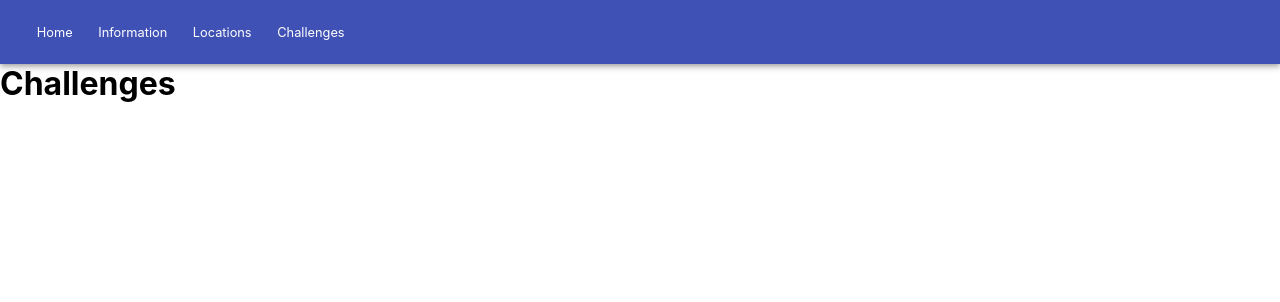
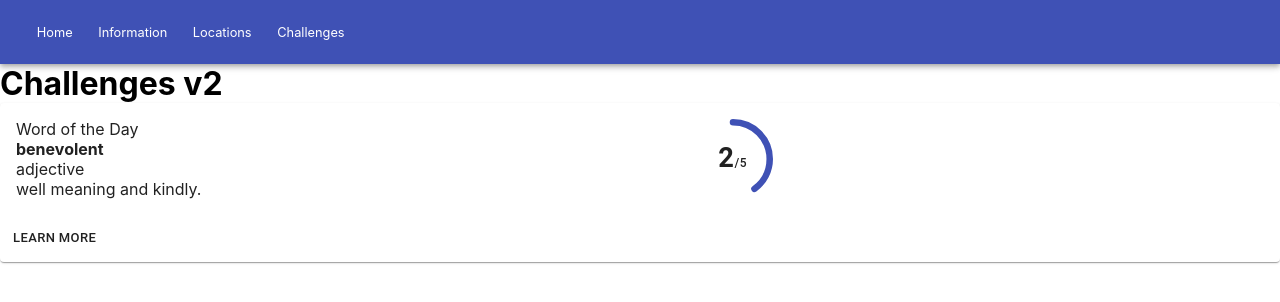
Before and after one commit to alphabetsoop/pwa-react, a Next.js app: page /challenges in a window 1280 px wide. Shown: the top 302 px of the page. Built offline with nearby package versions, Linux system fonts and the light colour scheme.

Commit message:
Sample challenges

```diff
--- /dev/null
+++ b/components/challengecard.js
@@ -0,0 +1,64 @@
+import Card from '@material-ui/core/Card';
+import CardActions from '@material-ui/core/CardActions';
+import CardContent from '@material-ui/core/CardContent';
+import CardMedia from '@material-ui/core/CardMedia';
+import Button from '@material-ui/core/Button';
+import CircularProgress from '@material-ui/core/CircularProgress';
+import Typography from '@material-ui/core/Typography';
+import Box from '@material-ui/core/Box';
+
+
+export function CircularProgressCaption(props) {
+
+    const val = Math.round(100*(props.current/props.total))
+
+    return (
+        <Box position="relative" display="inline-flex">
+          <CircularProgress variant="determinate"
+            className="spinner"
+            value={val}
+            size={80}
+            {...props}
+          />
+          <Box className="spinner-text-box" >
+            <p className="caption">
+                <span className='large'>{props.current}</span><span className='tiny'>/{props.total}</span>
+            </p>
+          </Box>
+        </Box>
+      )
+}
+
+const ChallengeCard = (props) => {
+    return (
+        <Card>
+          <CardContent className="container-full">
+            <div className="container-about">
+                <p color="textSecondary">
+                Word of the Day
+                </p>
+
+                <p><b>benevolent</b></p>
+
+                <p color="textSecondary">
+                adjective
+                </p>
+                <p variant="body2" component="p">
+                well meaning and kindly.
+                <br />
+                </p>
+            </div>
+
+            <div className="container-progress">
+                <CircularProgressCaption current={2} total={5} />
+            </div>
+
+          </CardContent>
+          <CardActions>
+            <Button size="small">Learn More</Button>
+          </CardActions>
+        </Card>
+      );
+}
+
+export default ChallengeCard
--- a/package.json
+++ b/package.json
@@ -2,7 +2,7 @@
   "name": "progressive-web-app",
   "version": "0.1.0",
   "scripts": {
-    "dev": "next dev",
+    "dev": "NODE_ENV=development next dev",
     "build": "next build",
     "start": "next start"
   },
--- a/pages/_app.js
+++ b/pages/_app.js
@@ -35,7 +35,7 @@ export default function MyApp({ Component, pageProps }) {
         <title>Recycling PWA</title>
 
         <link rel="manifest" href="/manifest.json" />
-        <script src="https://kit.fontawesome.com/bae1753173.js" crossorigin="anonymous"></script>
+        <script src="https://kit.fontawesome.com/bae1753173.js" crossOrigin="anonymous"></script>
       </Head>
       <Navigation value={page} onChange={(evt, value) => { setPage(value) }}/>
       <Component {...pageProps} />
--- a/pages/challenges.js
+++ b/pages/challenges.js
@@ -1,9 +1,11 @@
 import React from 'react'
+import ChallengeCard from '../components/challengecard.js'
 
 const challenges = () => {
   return (
     <div>
-      <h1>Challenges</h1>
+      <h1>Challenges v2 </h1>
+      <ChallengeCard />
     </div>
   )
 }
--- a/styles/challenges.css
+++ b/styles/challenges.css
@@ -0,0 +1,49 @@
+
+.spinner  {
+    stroke-linecap: round;
+}
+
+.caption {
+    font-family: "Roboto", "Helvetica", "Arial", sans-serif;
+    font-weight: 500;
+    line-height: 1.66;
+    letter-spacing: 0.03333em;
+    overflow: hidden;
+  }
+
+.caption .large {
+    font-size: 1.7rem;
+    font-weight: bold;
+}
+
+.caption .tiny {
+    font-size: 0.75rem;
+}
+
+.container-full {
+    display: flex;
+    flex-direction: row;
+}
+
+.container-about {
+    display: flex;
+    flex-direction: column;
+}
+
+.container-progress {
+    display: flex;
+    position: relative;
+    flex-direction: column;
+    margin: auto auto;
+}
+
+.spinner-text-box {
+    display: flex;
+    position: absolute;
+    bottom: 0;
+    top: 0;
+    left: 0;
+    right: 0;
+    justify-content: center;
+    align-items: center;
+}
--- a/styles/reset.css
+++ b/styles/reset.css
@@ -9,7 +9,7 @@ html {
 }
 
 html, body {
-  font-family: -apple-system, BlinkMacSystemFont, Segoe UI, Roboto, Oxygen,
+  font-family: -apple-system, BlinkMacSystemFont, Inter, Segoe UI, Roboto, Oxygen,
     Ubuntu, Cantarell, Fira Sans, Droid Sans, Helvetica Neue, sans-serif;
 }
 
```
